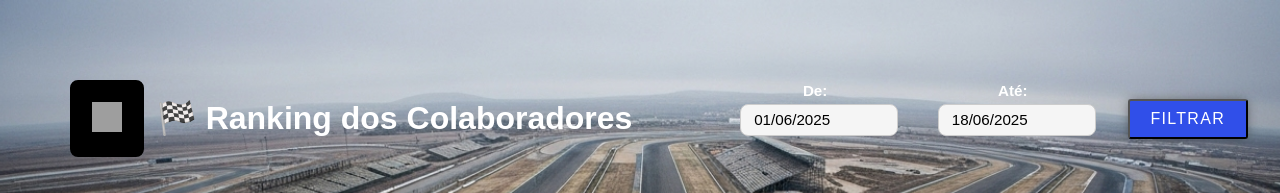
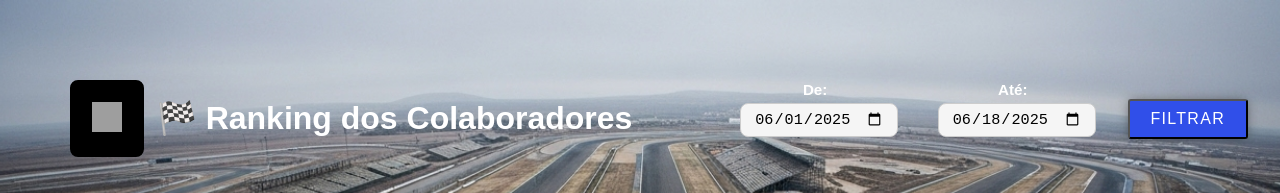
Before and after one commit to alancodex/front-end-ranking, a React (Vite) app in the folder front-end/: page / in a window 1280 px wide. Shown: the top 193 px of the page. Built offline with nearby package versions, Linux system fonts and the light colour scheme; no server answers; grey boxes are pictures that could not be loaded.

Commit message:
atualização de filtro 2.0

```diff
--- a/front-end/src/App.jsx
+++ b/front-end/src/App.jsx
@@ -1,4 +1,3 @@
-// App.js
 import './App.css'
 import { useEffect, useState } from 'react'
 import axios from 'axios'
@@ -17,15 +16,15 @@ function App() {
   const [ranking, setRanking] = useState([])
   const [jogadorSelecionado, setJogadorSelecionado] = useState(null)
   const [mostrarLoja, setMostrarLoja] = useState(false)
-  const [dataDe, setDataDe] = useState('01/06/2025')
+
+  const [dataDe, setDataDe] = useState('2025-06-01')
   const [dataAte, setDataAte] = useState(() => {
-  const hoje = new Date()
-  const dia = String(hoje.getDate()).padStart(2, '0')
-  const mes = String(hoje.getMonth() + 1).padStart(2, '0') // mês começa do 0
-  const ano = hoje.getFullYear()
-  return `${dia}/${mes}/${ano}`
-})
-
+    const hoje = new Date()
+    const ano = hoje.getFullYear()
+    const mes = String(hoje.getMonth() + 1).padStart(2, '0')
+    const dia = String(hoje.getDate()).padStart(2, '0')
+    return `${ano}-${mes}-${dia}`
+  })
 
   const alturaPorCarro = {
     [impala]: 50, [delrey]: 50, [palio]: 50,
@@ -57,9 +56,17 @@ function App() {
     'Vitor': skyline, 'Karol': mustang, 'Izabelly': delrey,
   }
 
+  const formatarDataParaBR = (dataISO) => {
+    const [ano, mes, dia] = dataISO.split('-')
+    return `${dia}/${mes}/${ano}`
+  }
+
   const fetchRanking = () => {
     axios.get('https://back-end-ranking.onrender.com/api/ranking', {
-      params: { de: dataDe, ate: dataAte }
+      params: {
+        de: formatarDataParaBR(dataDe),
+        ate: formatarDataParaBR(dataAte)
+      }
     })
       .then(response => {
         const jogadoresFiltrados = response.data.filter(jogador =>
@@ -71,27 +78,6 @@ function App() {
       })
       .catch(error => console.error('Erro ao buscar ranking:', error))
   }
-
-  function handleDataInput(e) {
-    let value = e.target.value.replace(/\D/g, '');
-
-    if (value.length > 2) {
-      value = value.slice(0, 2) + '/' + value.slice(2);
-    }
-    if (value.length > 5) {
-      value = value.slice(0, 5) + '/' + value.slice(5, 9);
-    }
-
-    e.target.value = value;
-
-    // Atualiza o state correto
-    if (e.target.name === 'de') {
-      setDataDe(value);
-    } else {
-      setDataAte(value);
-    }
-  }
-
 
   useEffect(() => {
     fetchRanking()
@@ -105,7 +91,6 @@ function App() {
         </button>
       </div>
 
-      {/* Filtro de datas */}
       <div className='container2'>
         <div>
           <h1>🏁 Ranking dos Colaboradores</h1>
@@ -114,13 +99,10 @@ function App() {
           <label>
             De:
             <input
-              type="text"
+              type="date"
               name="de"
               value={dataDe}
               onChange={e => setDataDe(e.target.value)}
-              onInput={handleDataInput}
-              maxLength={10}
-              placeholder="dd/mm/aaaa"
               style={{ marginLeft: '0.5rem' }}
             />
           </label>
@@ -128,18 +110,15 @@ function App() {
           <label style={{ marginLeft: '1rem' }}>
             Até:
             <input
-              type="text"
+              type="date"
               name="ate"
               value={dataAte}
               onChange={e => setDataAte(e.target.value)}
-              onInput={handleDataInput}
-              maxLength={10}
-              placeholder="dd/mm/aaaa"
               style={{ marginLeft: '0.5rem' }}
             />
           </label>
 
-          <button onClick={() => fetchRanking(dataDe, dataAte)} style={{ marginLeft: '1rem' }} className='botao'>
+          <button onClick={fetchRanking} style={{ marginLeft: '1rem' }} className='botao'>
             Filtrar
           </button>
         </div>
```
